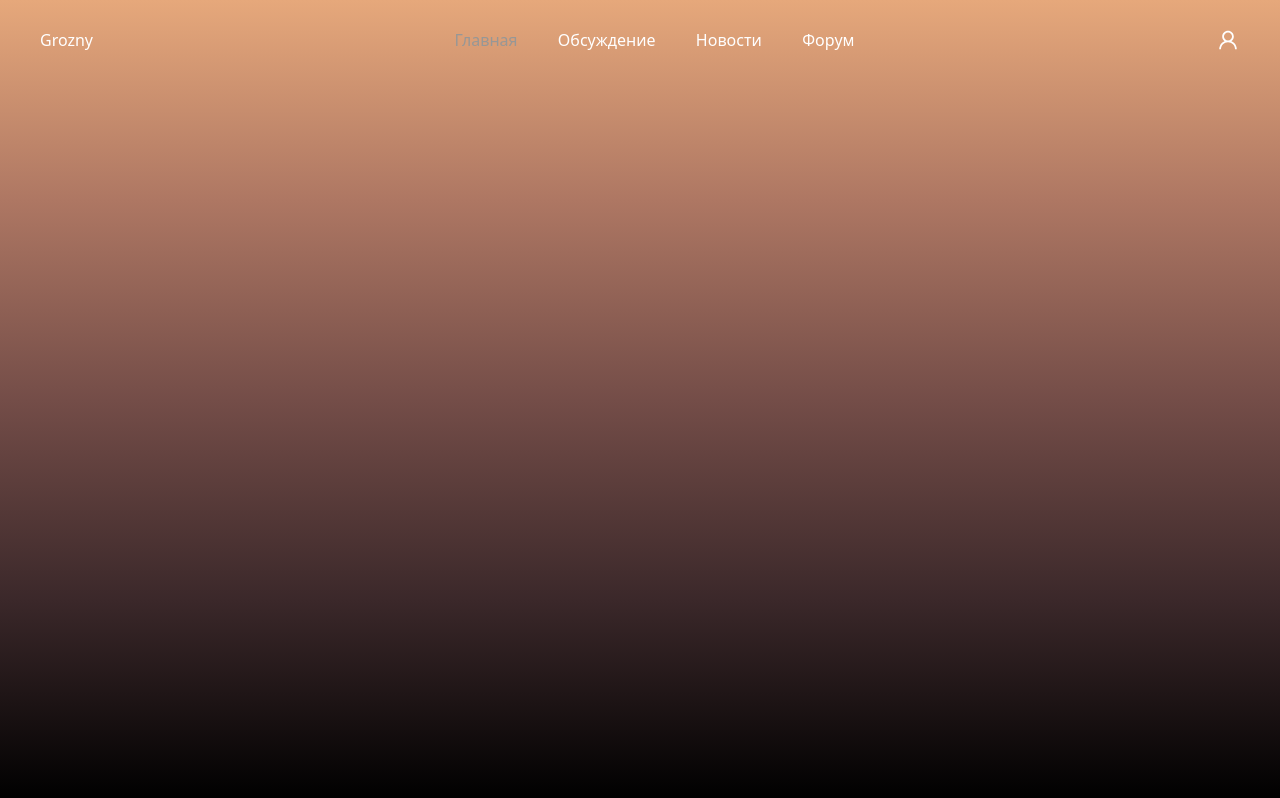
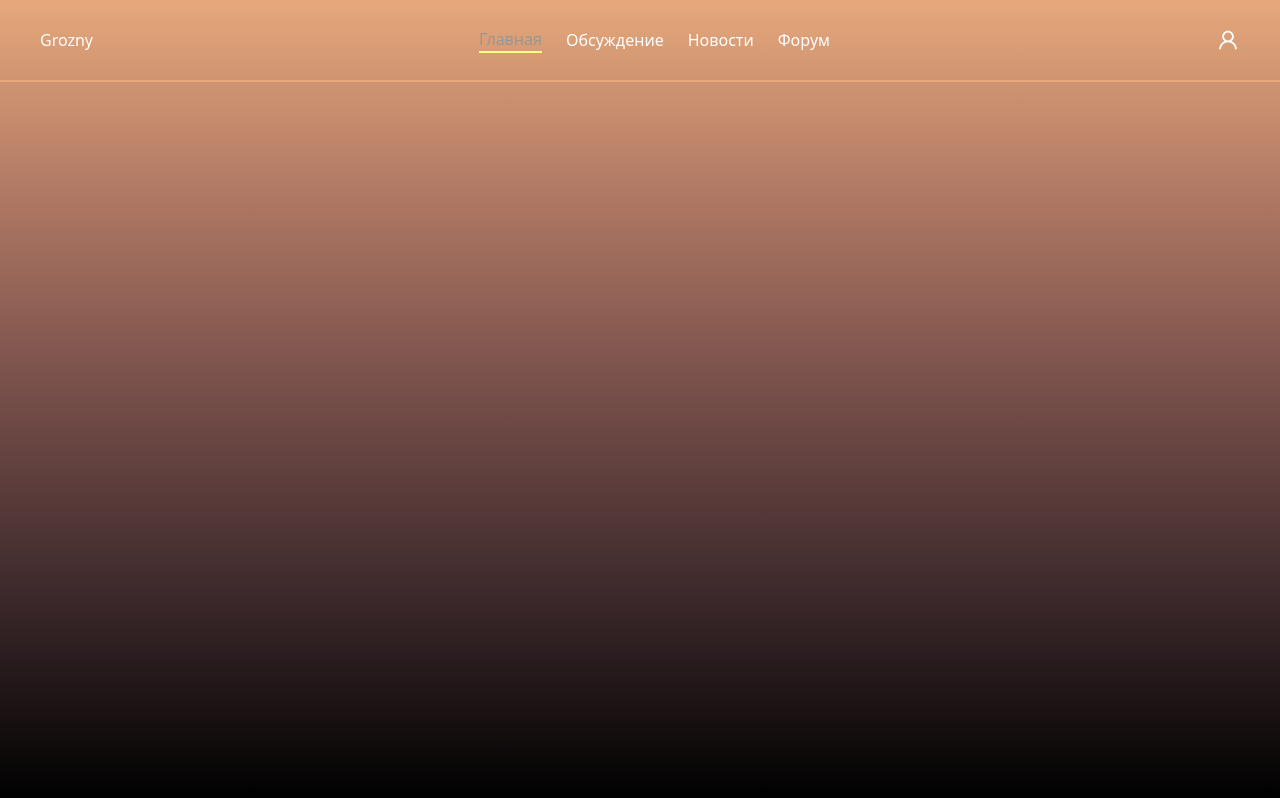
Before and after one commit to Minkaill/travel-blog-chr, a React (Vite) app in the folder frontend/: page / in a window 1280 px wide. Built offline with nearby package versions, Linux system fonts and the light colour scheme.

Commit message:
внес измнения в дизайн header

```diff
--- a/frontend/src/components/Header.jsx
+++ b/frontend/src/components/Header.jsx
@@ -9,7 +9,7 @@
         <Link to="/">
           <h1>Grozny</h1>
         </Link>
-        <div className="w-[400px] flex justify-between items-center">
+        <div className="flex justify-between items-center gap-6">
           <NavLink to="/" activeClassName="active">
             Главная
           </NavLink>
--- a/frontend/src/index.css
+++ b/frontend/src/index.css
@@ -29,13 +29,20 @@
   height: 100vh;
 }
 
+header::after {
+  content: "";
+  width: 100%;
+  background-color: #e6a87b;
+  height: 2px;
+}
 a {
+  position: relative;
   color: inherit;
   text-decoration: none;
 }
 
 .active {
-  transition-duration: 0.3s;
   color: #979796;
-  font-weight: 400;
+  border-bottom: 2px solid #feff80;
+  display: flex;
 }
```
